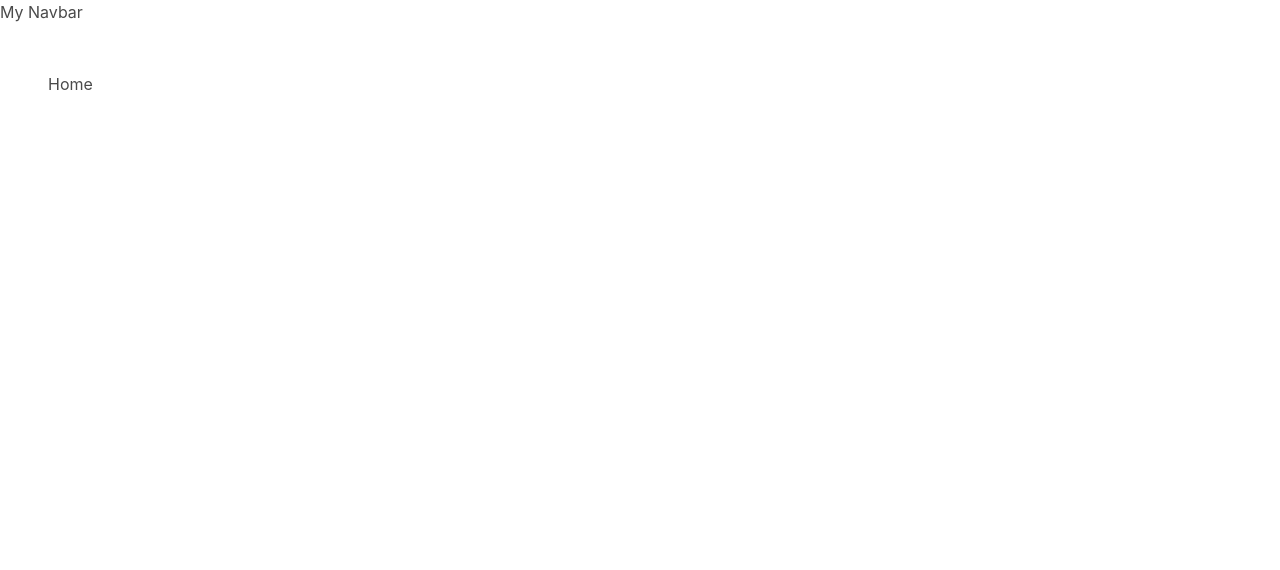
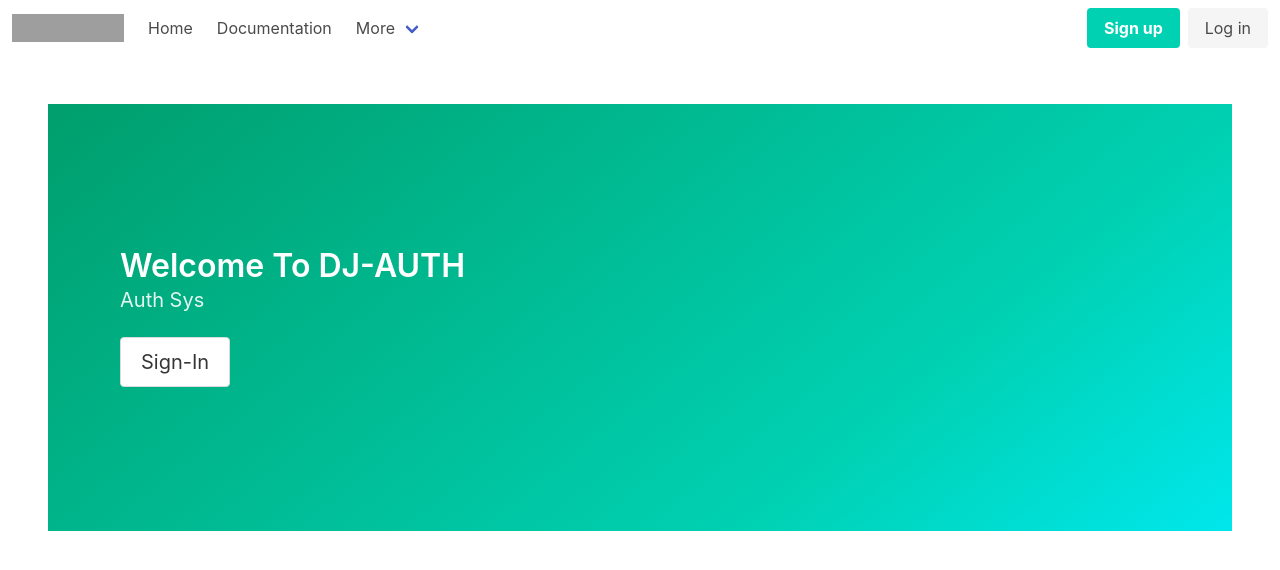
Before and after one commit to lyamaa/dj-react-front, a React (Create React App) app: page / in a window 1280 px wide. Shown: the top 570 px of the page. Built offline with nearby package versions, Linux system fonts and the light colour scheme; grey boxes are pictures that could not be loaded.

Commit message:
isAuthenticated, get user success

```diff
--- a/public/index.html
+++ b/public/index.html
@@ -24,8 +24,18 @@
       work correctly both with client-side routing and a non-root public URL.
       Learn how to configure a non-root public URL by running `npm run build`.
     -->
-     <link rel="stylesheet" href="https://cdn.jsdelivr.net/npm/bulma@0.9.1/css/bulma.min.css">
-     <script defer src="https://use.fontawesome.com/releases/v5.14.0/js/all.js"></script>
+    <link
+      rel="stylesheet"
+      href="https://cdn.jsdelivr.net/npm/bulma@0.9.1/css/bulma.min.css"
+    />
+    <!-- CSS only -->
+
+    <script
+      defer
+      src="https://use.fontawesome.com/releases/v5.14.0/js/all.js"
+    ></script>
+    <!-- JavaScript Bundle with Popper -->
+
     <title>React App</title>
   </head>
   <body>
--- a/src/components/Navbar.js
+++ b/src/components/Navbar.js
@@ -1,10 +1,68 @@
 import React from 'react'
+import { Link } from 'react-router-dom'
 
 const Navbar = () => {
     return (
-        <div>
-            My Navbar
+        <nav className="navbar" role="navigation" aria-label="main navigation">
+        <div className="navbar-brand">
+          <a className="navbar-item" href="https://bulma.io">
+            <img src="https://bulma.io/images/bulma-logo.png" alt="logo" width="112" height="28"/>
+          </a>
+
+          <Link href="/" role="button" className="navbar-burger" aria-label="menu" aria-expanded="false" data-target="navbarBasicExample">
+            <span aria-hidden="true"></span>
+            <span aria-hidden="true"></span>
+            <span aria-hidden="true"></span>
+          </Link>
         </div>
+
+        <div id="navbarBasicExample" className="navbar-menu">
+          <div className="navbar-start">
+            <Link to="/" className="navbar-item">
+              Home
+            </Link>
+
+            <a href="/" className="navbar-item">
+              Documentation
+            </a>
+
+            <div className="navbar-item has-dropdown is-hoverable">
+              <a href="/" className="navbar-link">
+                More
+              </a>
+
+              <div className="navbar-dropdown">
+                <a className="navbar-item">
+                  About
+                </a>
+                <a className="navbar-item">
+                  Jobs
+                </a>
+                <a className="navbar-item">
+                  Contact
+                </a>
+                <hr className="navbar-divider" />
+                <a className="navbar-item">
+                  Report an issue
+                </a>
+              </div>
+            </div>
+          </div>
+
+          <div className="navbar-end">
+            <div className="navbar-item">
+              <div className="buttons">
+                <Link to="/register" className="button is-primary">
+                  <strong>Sign up</strong>
+                </Link>
+                <Link to="/login" className="button is-light">
+                  Log in
+                </Link>
+              </div>
+            </div>
+          </div>
+        </div>
+      </nav>
     )
 }
 
--- a/src/containers/Home.js
+++ b/src/containers/Home.js
@@ -1,10 +1,21 @@
 import React from 'react'
+
 
 const Home = () => (
 
-        <div>
-            Home
-        </div>
+    <section class="hero is-medium is-primary is-bold">
+    <div class="hero-body">
+      <div class="container">
+        <h1 class="title">
+          Welcome To <strong>DJ-AUTH</strong>
+        </h1>
+        <h2 class="subtitle">
+          Auth Sys
+        </h2>
+       <a href="/login" className="button is-medium" style={{textDecoration:"none"}}>Sign-In</a>
+      </div>
+    </div>
+  </section>
 
 )
 
--- a/src/containers/Login.js
+++ b/src/containers/Login.js
@@ -3,7 +3,7 @@ import { Link, Redirect } from 'react-router-dom'
 import { connect } from 'react-redux'
 import { login } from "../management/actions/auth"
 
-const Login = ({ login }) => {
+const Login = ({ login, isAuthenticated }) => {
     const [formData, setFormData] = useState({
         email: '',
         password: ''
@@ -20,6 +20,10 @@ const Login = ({ login }) => {
         e.preventDefault();
 
         login(email, password)
+    }
+
+    if (isAuthenticated){
+        return <Redirect to="/" />
     }
 
     return (
@@ -80,8 +84,8 @@ const Login = ({ login }) => {
     )
 }
 
-// const mapStateToProps = state =>({
+const mapStateToProps = state =>({
+ isAuthenticated: state.auth.isAuthenticated
+})
 
-// })
-
-export default connect(null, { login })(Login)
+export default connect(mapStateToProps, { login })(Login)
--- a/src/hocs/Layout.js
+++ b/src/hocs/Layout.js
@@ -1,7 +1,16 @@
-import React from 'react'
+import React, {useEffect} from 'react'
 import Navbar from "../components/Navbar"
 
-const Layout = (props) => (
+import {connect} from 'react-redux'
+import {checkAuthenticated, load_user} from '../management/actions/auth'
+
+const Layout = (props) => {
+
+  useEffect(() => {
+    props.checkAuthenticated();
+    props.load_user();
+  }, [])
+  return (
     <>
       <Navbar />
     <section className="section">
@@ -10,6 +19,7 @@ const Layout = (props) => (
     </section>
     </>
 
-)
+  )
+}
 
-export default Layout
+export default connect(null, {checkAuthenticated, load_user}) (Layout);
--- a/src/management/actions/auth.js
+++ b/src/management/actions/auth.js
@@ -3,11 +3,51 @@ import {
     LOGIN_SUCCESS,
     LOGIN_FAIL,
     USER_LOADED,
-    USER_LOADED_FAIL
+    USER_LOADED_FAIL,
+    AUTHENTICATED_SUCCESS,
+    AUTHENTICATED_FAIL,
+    LOGOUT
 } from './types'
 
+// CHECK USER IS AUTHENTICATED
+export const checkAuthenticated = () => async dispatch => {
+    if (localStorage.getItem('access')) {
+        const config = {
+            headers: {
+                'Accept': 'application/json',
+                'Content-Type': 'application/json'
+            }
+        };
+
+        const body = JSON.stringify({ token: localStorage.getItem('access') });
+
+        try {
+            const res = await axios.post(`${process.env.REACT_APP_API_URL}/auth/jwt/verify/`, body, config);
+
+            if (res.data.code !== 'token_not_valid') {
+                dispatch({
+                    type: AUTHENTICATED_SUCCESS
+                });
+            } else {
+                dispatch({
+                    type: AUTHENTICATED_FAIL
+                });
+            }
+        } catch (err) {
+            dispatch({
+                type: AUTHENTICATED_FAIL
+            });
+        }
+    } else {
+        dispatch({
+            type: AUTHENTICATED_FAIL
+        });
+    }
+}
+
+// GET USER
 export const load_user = () => async dispatch => {
-    if (localStorage.getItem('access')){
+    if (localStorage.getItem('access')) {
         const config = {
             headers: {
                 'Content-Type': 'application/json',
@@ -16,7 +56,7 @@ export const load_user = () => async dispatch => {
             }
         }
         try {
-            const res = await axios.get(`${process.env.REACT_APP_API_URL}/auth/users/me`, config)
+            const res = await axios.get(`${process.env.REACT_APP_API_URL}/auth/users/me/`, config)
 
             dispatch({
                 type: USER_LOADED,
@@ -34,6 +74,7 @@ export const load_user = () => async dispatch => {
     }
 }
 
+// USER LOGIN
 export const login = (email, password) => async dispatch => {
     const config = {
         headers: {
@@ -41,7 +82,7 @@ export const login = (email, password) => async dispatch => {
         }
     }
 
-    const body = JSON.stringify({email, password})
+    const body = JSON.stringify({ email, password })
 
     try {
         const res = await axios.post(`${process.env.REACT_APP_API_URL}/auth/jwt/create/`, body, config)
@@ -59,3 +100,9 @@ export const login = (email, password) => async dispatch => {
     }
 
 }
+
+export const logout = () => dispatch => {
+    dispatch({
+        type: LOGOUT
+    })
+}
--- a/src/management/actions/types.js
+++ b/src/management/actions/types.js
@@ -1,4 +1,14 @@
+// USER LOGIN TYPES
 export const LOGIN_SUCCESS = 'LOGIN_SUCCESS'
 export const LOGIN_FAIL = 'LOGIN_FAIL'
+
+// GET USER
 export const USER_LOADED = 'USER_LOADED'
 export const USER_LOADED_FAIL = 'USER_LOADED_FAIL'
+// IS USER AUTHENTICATED TYPES
+
+export const AUTHENTICATED_SUCCESS = 'AUTHENTICATED_SUCCESS'
+export const AUTHENTICATED_FAIL = 'AUTHENTICATED_FAIL'
+
+// USER LOGOUT
+export const LOGOUT = 'LOGOUT'
--- a/src/management/reducers/auth.js
+++ b/src/management/reducers/auth.js
@@ -2,7 +2,10 @@ import {
     LOGIN_SUCCESS,
     LOGIN_FAIL,
     USER_LOADED,
-    USER_LOADED_FAIL
+    USER_LOADED_FAIL,
+    AUTHENTICATED_SUCCESS,
+    AUTHENTICATED_FAIL,
+    LOGOUT
 } from '../actions/types'
 
 
@@ -17,6 +20,11 @@ export default function (state = initialState, action) {
     const { type, payload } = action;
 
     switch (type) {
+        case AUTHENTICATED_SUCCESS:
+            return {
+                ...state,
+                isAuthenticated: true
+            }
         case LOGIN_SUCCESS:
             localStorage.setItem('access', payload.access)
             return {
@@ -30,12 +38,18 @@ export default function (state = initialState, action) {
                 ...state,
                 user: payload
             }
+        case AUTHENTICATED_FAIL:
+            return {
+                ...state,
+                isAuthenticated: false
+            }
         case USER_LOADED_FAIL:
             return {
                 ...state,
                 user: null
             }
         case LOGIN_FAIL:
+        case LOGOUT:
             localStorage.removeItem('access')
             localStorage.removeItem('refresh')
             return {
```
